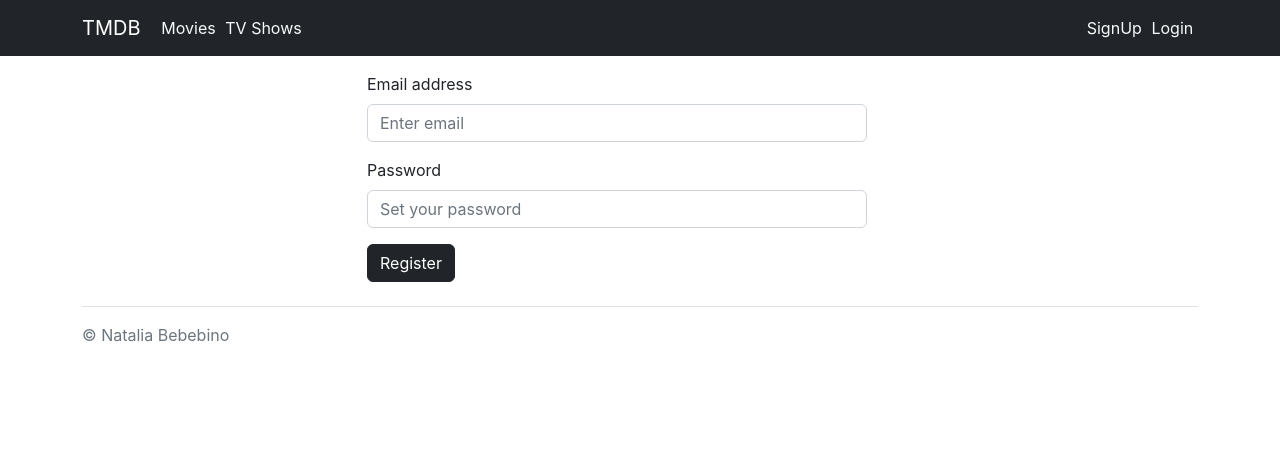
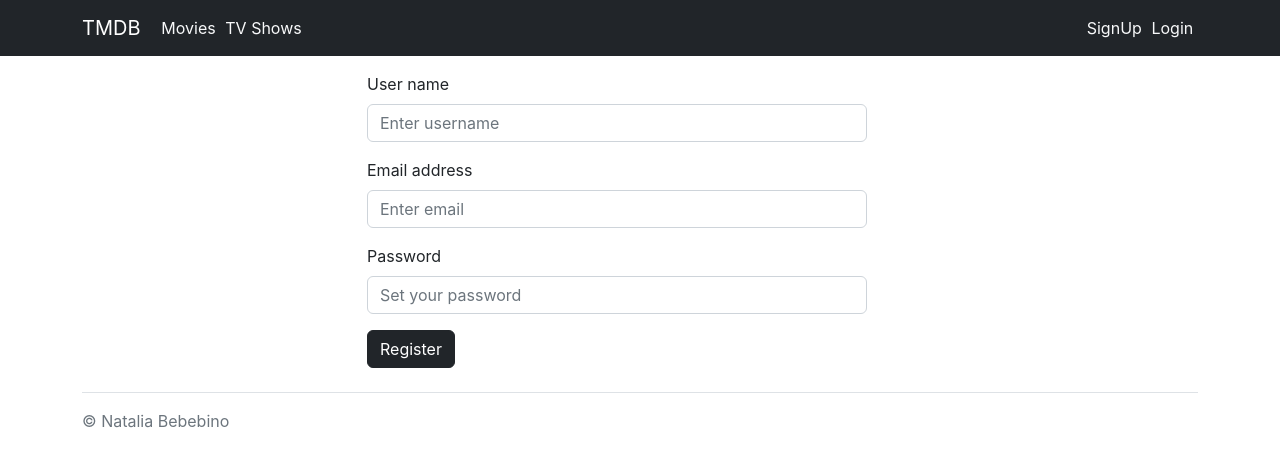
Before and after one commit to NataliaBebebino/tmdb-app, a React (Create React App) app in the folder frontend/: page /signup in a window 1280 px wide. Shown: the top 466 px of the page. Built offline with nearby package versions, Linux system fonts and the light colour scheme.

Commit message:
Style SignUpPage

```diff
--- a/frontend/src/pages/SignUpPage.js
+++ b/frontend/src/pages/SignUpPage.js
@@ -3,15 +3,21 @@ import Button from "react-bootstrap/Button";
 import Form from "react-bootstrap/Form";
 import Axios from "axios";
 import UserContext from "../store/users-context";
-import { useNavigate } from "react-router-dom"
+import { useNavigate } from "react-router-dom";
 
 const SignUpPage = () => {
+  const [enteredUsername, setEnteredUsername] = useState("");
   const [enteredEmail, setEnteredEmail] = useState("");
   const [enteredPassword, setEnteredPassword] = useState("");
   const [errorMessage, setErrorMessage] = useState("");
+  const [errors, setErrors] = useState({});
 
   const userCtx = useContext(UserContext);
-  const navigate = useNavigate()
+  const navigate = useNavigate();
+
+  const usernameInputChangeHandler = (event) => {
+    setEnteredUsername(event.target.value);
+  };
 
   const emailInputChangeHandler = (event) => {
     setEnteredEmail(event.target.value);
@@ -23,15 +29,37 @@ const SignUpPage = () => {
 
   const submitHandler = (event) => {
     event.preventDefault();
+    var submitErrors = {};
+    var submitOK = true;
+
+    if (!enteredUsername || enteredUsername === "") {
+      submitOK = false;
+      submitErrors.username = "The username is required";
+    }
+    if (!enteredEmail || enteredEmail === "") {
+      submitOK = false;
+      submitErrors.email = "The email is required";
+    }
+    if (!enteredPassword || enteredPassword === "") {
+      submitOK = false;
+      submitErrors.password = "The password is required";
+    }
+
+    setErrors(submitErrors);
+
+    if (!submitOK) return;
+
     Axios({
       method: "POST",
       data: {
+        username: enteredUsername,
         email: enteredEmail,
         password: enteredPassword,
       },
       withCredentials: true,
       url: "http://localhost:5000/users/login",
-    }).then((res) => {
+    })
+      .then((res) => {
         console.log(res);
         if (res.data.user) {
           userCtx.login(res.data.user);
@@ -39,6 +67,9 @@ const SignUpPage = () => {
         } else {
           setErrorMessage(res.data.message);
         }
+      })
+      .catch((error) => {
+        console.log(error);
       });
   };
 
@@ -47,6 +78,20 @@ const SignUpPage = () => {
       <div class="row h-100 justify-content-center align-items-center">
         <div class="col-10 col-md-8 col-lg-6">
           <Form style={{ maxWidth: 500 }} onSubmit={submitHandler}>
+            <Form.Group className="mb-3" controlId="formBasicUsername">
+              <Form.Label>User name</Form.Label>
+              <Form.Control
+                type="text"
+                placeholder="Enter username"
+                value={enteredUsername}
+                onChange={usernameInputChangeHandler}
+                isInvalid={!!errors.username}
+              />
+              <Form.Control.Feedback type="invalid">
+                {errors.username}
+              </Form.Control.Feedback>
+            </Form.Group>
+
             <Form.Group className="mb-3" controlId="formBasicEmail">
               <Form.Label>Email address</Form.Label>
               <Form.Control
@@ -54,7 +99,11 @@ const SignUpPage = () => {
                 placeholder="Enter email"
                 value={enteredEmail}
                 onChange={emailInputChangeHandler}
+                isInvalid={!!errors.email}
               />
+              <Form.Control.Feedback type="invalid">
+                {errors.email}
+              </Form.Control.Feedback>
             </Form.Group>
 
             <Form.Group className="mb-3" controlId="formBasicPassword">
@@ -64,7 +113,11 @@ const SignUpPage = () => {
                 placeholder="Set your password"
                 value={enteredPassword}
                 onChange={passwordInputChangeHandler}
+                isInvalid={!!errors.password}
               />
+              <Form.Control.Feedback type="invalid">
+                {errors.password}
+              </Form.Control.Feedback>
             </Form.Group>
             <p className="text-danger">{errorMessage}</p>
             <Button className="btn btn-dark" variant="primary" type="submit">
```
Lines whose indentation alone changed are shown as unchanged.
